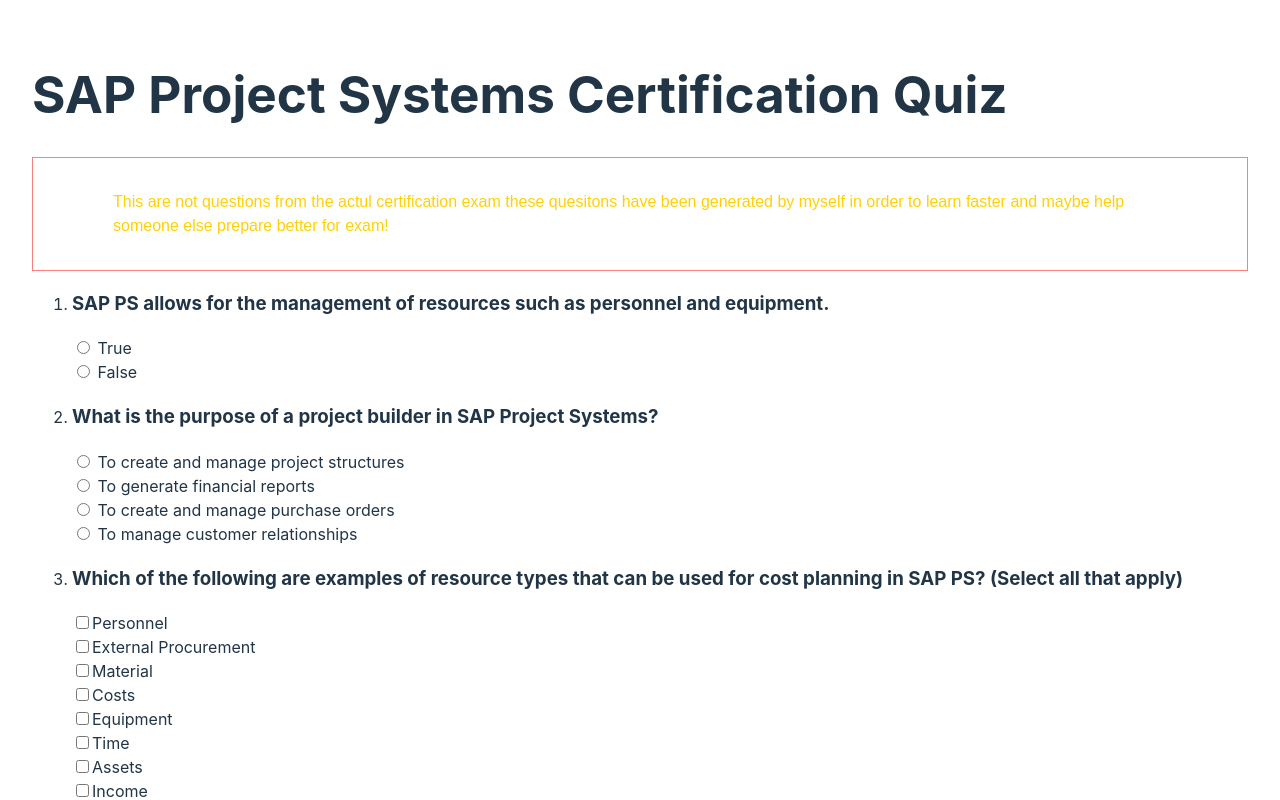
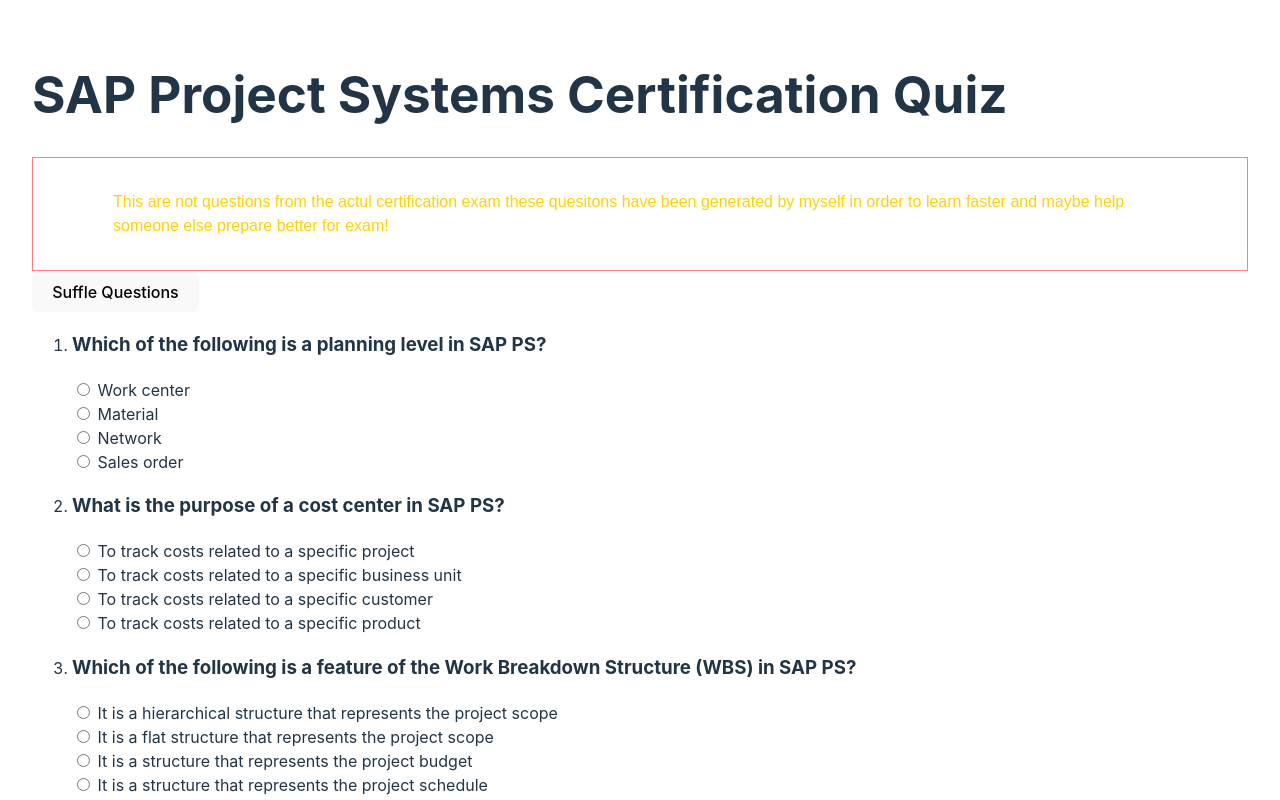
Before and after one commit to sinisam92/sap-ps-quiz, a React (Vite) app: page / in a window 1280 px wide. Shown: the top 800 px of the page. Built offline with nearby package versions, Linux system fonts and the light colour scheme.

Commit message:
questions cleanup

```diff
--- a/src/App.jsx
+++ b/src/App.jsx
@@ -5,6 +5,8 @@
 
 function App() {
   const [results, setResults] = useState([]);
+  const [randomizedArr, setRandomizedArr] = useState([]);
+  console.log(randomizedArr);
   const handleSubmit = (event) => {
     event.preventDefault();
 
@@ -35,13 +37,20 @@
     // update the results state
     setResults(newResults);
   };
-  const shuffle = (arr) => [...arr].sort(() => Math.random() - 0.5);
 
-  const shuffledQuestions = shuffle(questions);
-  const shuffledQuestions2 = shuffle(questions2);
-  const randomQuestionArray =
-    Math.random() < 0.5 ? shuffledQuestions : shuffledQuestions2;
+  const handleChangeQuestions = () => {
+    let randomQuestionArray = [];
+    const shuffle = (arr) => [...arr].sort(() => Math.random() - 0.5);
 
+    const shuffledQuestions = shuffle(questions);
+    const shuffledQuestions2 = shuffle(questions2);
+    randomQuestionArray =
+      Math.random() < 0.5 ? shuffledQuestions : shuffledQuestions2;
+    console.log(randomQuestionArray);
+    // setRandomizedArr(randomQuestionArray);
+    return randomQuestionArray;
+  };
+  console.log(handleChangeQuestions());
   return (
     <>
       <h1>SAP Project Systems Certification Quiz</h1>
@@ -56,9 +65,14 @@
         <span className='bottom'></span>
         <span className='left'></span>
       </div>
+      <div className='changle-questions--wraper'>
+        <button className='change-questions' onClick={handleChangeQuestions}>
+          Suffle Questions
+        </button>
+      </div>
       <form onSubmit={handleSubmit}>
         <ol>
-          {randomQuestionArray.map((question, index) => (
+          {questions.map((question, index) => (
             <li key={index}>
               <h3>{question.question}</h3>
               {question.options.map((option, optionIndex) => {
@@ -93,7 +107,7 @@
           ))}
         </ol>
         <div className='button-wrapper'>
-          <button type='submit' value='Submit'>
+          <button type='button' onClick={handleSubmit}>
             SUBMIT
           </button>
         </div>
```
